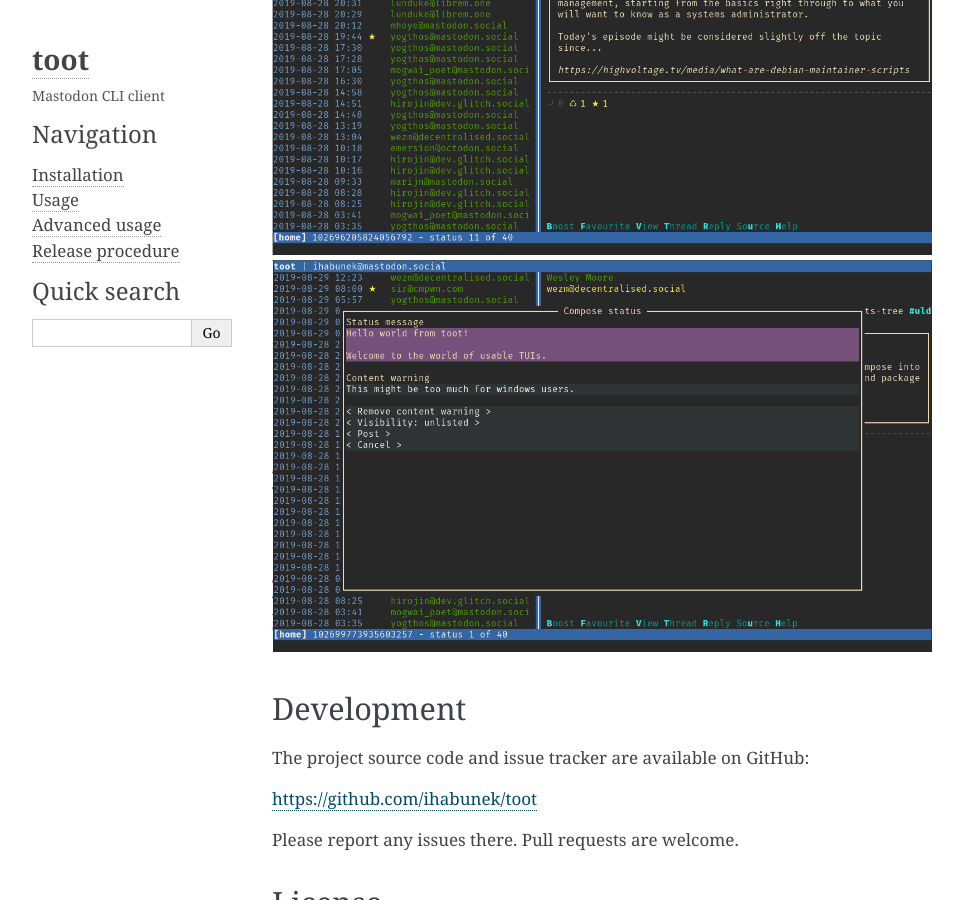
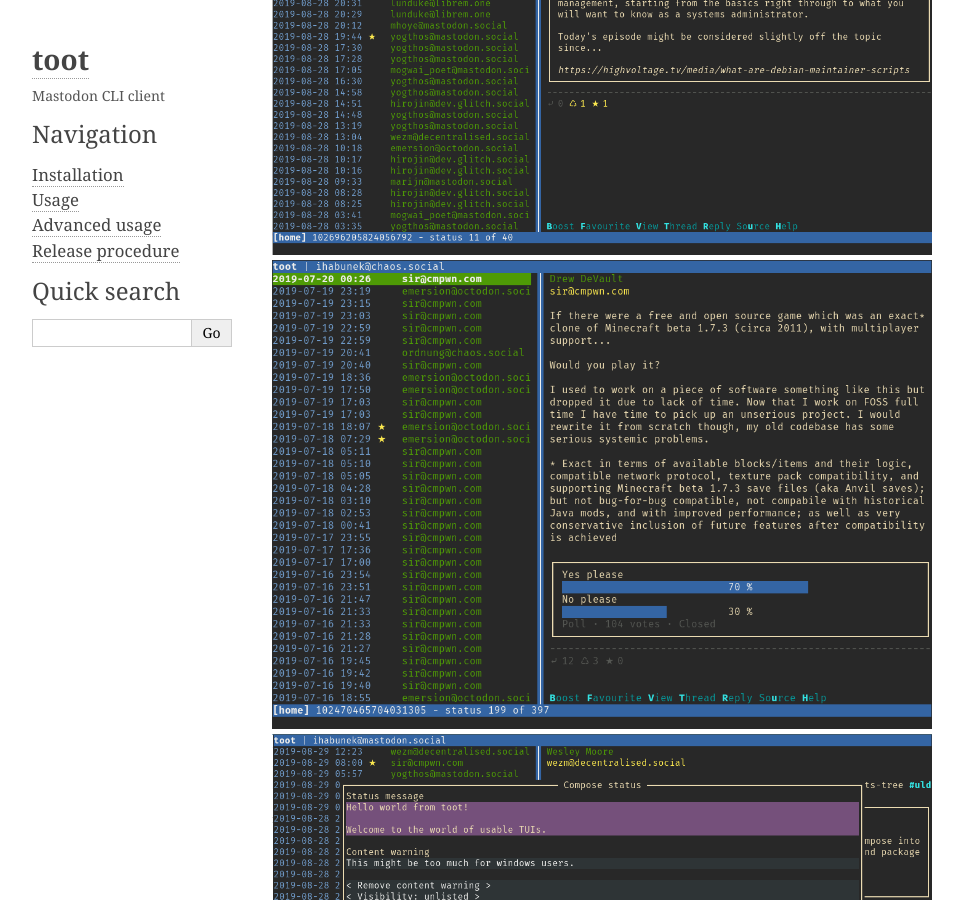
Before and after one commit to ihabunek/toot, a Sphinx documentation site: the page built from docs/index.rst, in a window 1280 px wide and 900 px high, scrolled down 1555 px. Shown: the whole window, without its empty margins (148-1111 px from the left). Built offline with Sphinx 7.4.7, drawn with Linux system fonts in a browser that asks for light colours.

Commit message:
More images to docs

```diff
--- a/docs/index.rst
+++ b/docs/index.rst
@@ -50,6 +50,8 @@ toot includes a curses-based terminal user interface (TUI). Run it with ``toot t
 
 .. image :: _static/tui_list.png
 
+.. image :: _static/tui_poll.png
+
 .. image :: _static/tui_compose.png
 
 Development
```
Also changed, not shown: docs/_static/tui_poll.png (added).
